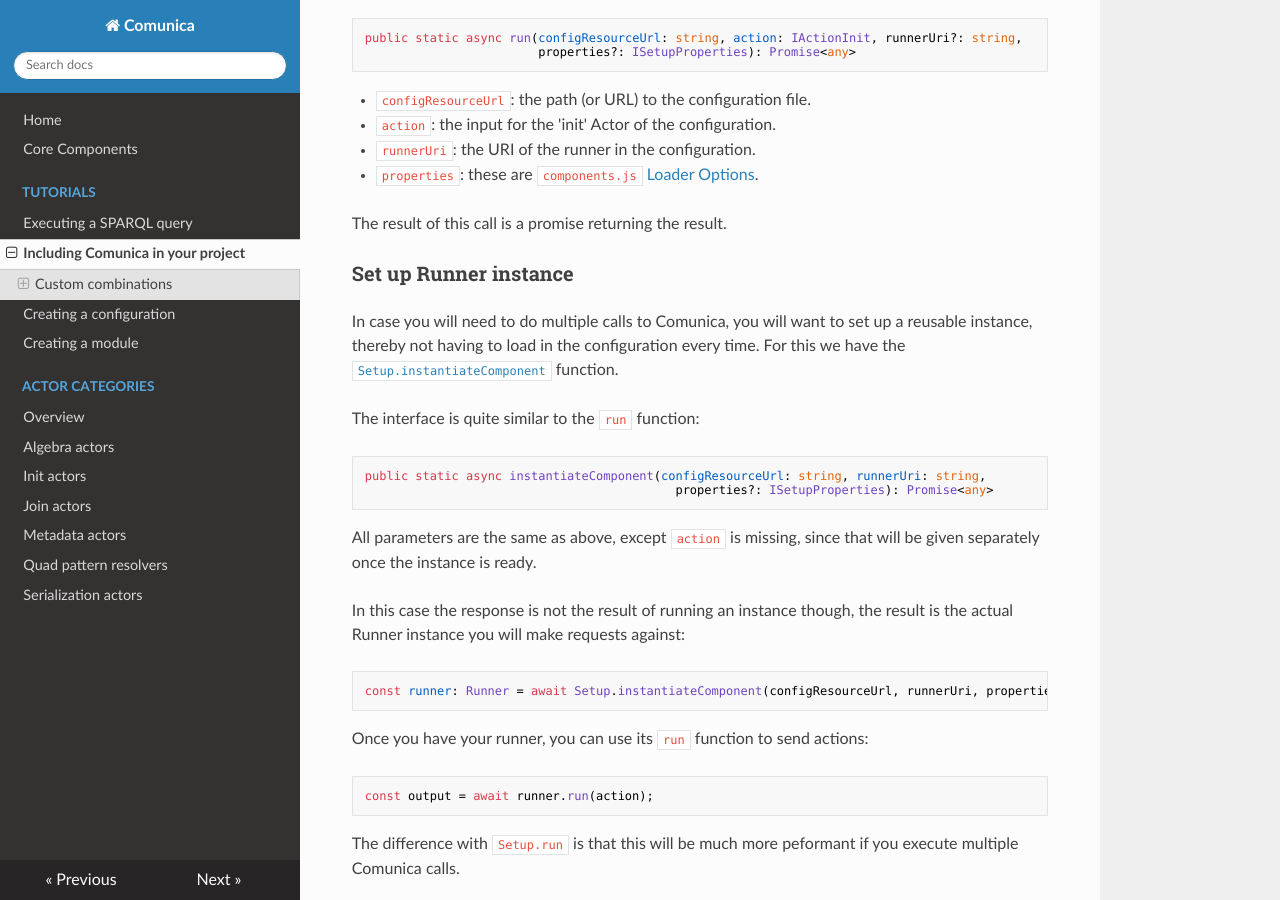
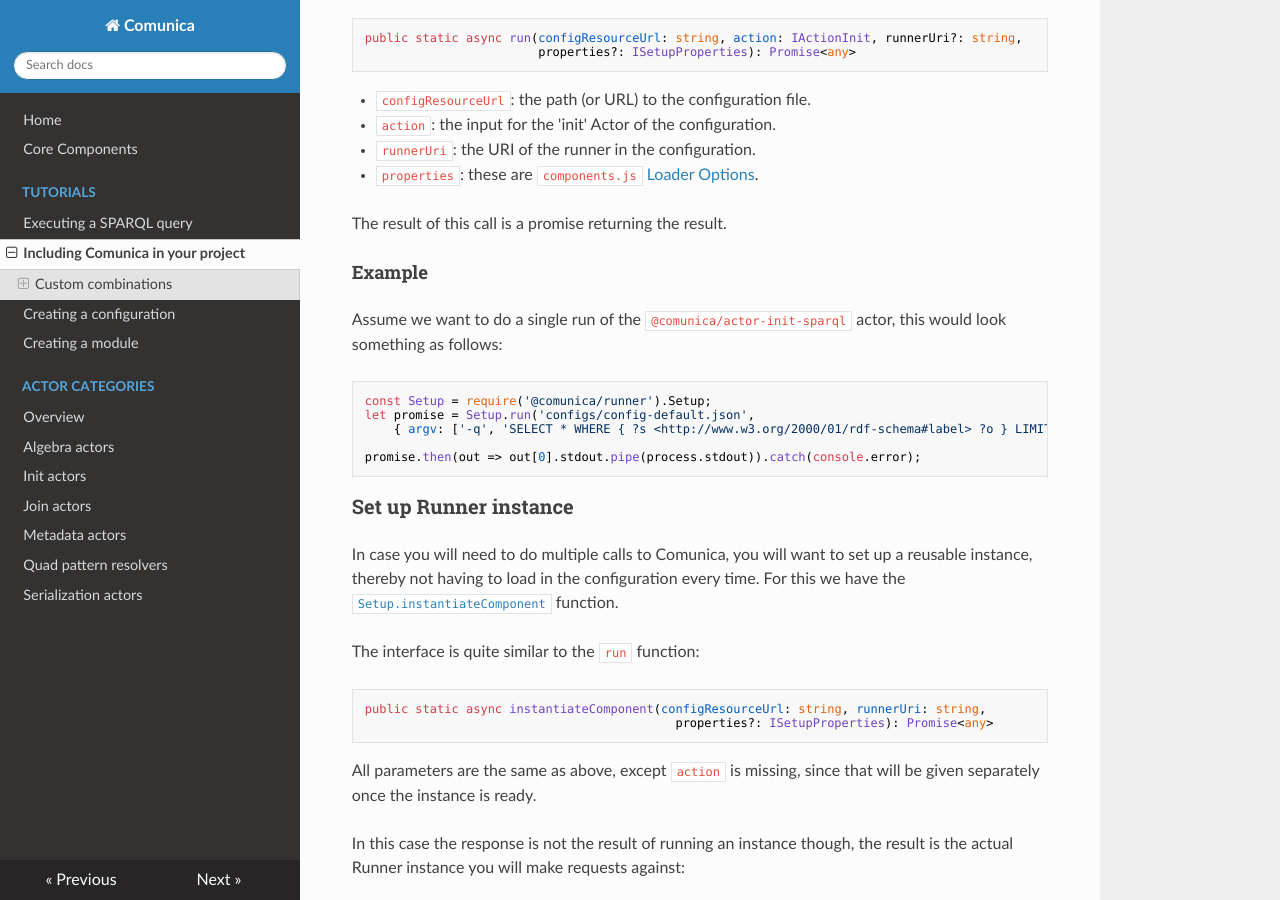
Before and after one commit to comunica/Documentation-Comunica, an MkDocs documentation site: the page built from docs/tutorials/including-comunica.md, in a window 1280 px wide and 900 px high, scrolled down 1230 px. Built offline with MkDocs 1.6.1, drawn with Linux system fonts in a browser that asks for light colours; nearby versions of some CDN libraries; old or Windows-style settings are respelled for this version of MkDocs.

Commit message:
Added example on how to include comunica

````diff
--- a/docs/tutorials/including-comunica.md
+++ b/docs/tutorials/including-comunica.md
@@ -67,6 +67,17 @@ public static async run(configResourceUrl: string, action: IActionInit, runnerUr
 
 The result of this call is a promise returning the result.
 
+#### Example
+Assume we want to do a single run of the `@comunica/actor-init-sparql` actor, this would look something as follows:
+
+```typescript
+const Setup = require('@comunica/runner').Setup;
+let promise = Setup.run('configs/config-default.json',
+    { argv: ['-q', 'SELECT * WHERE { ?s <http://www.w3.org/2000/01/rdf-schema#label> ?o } LIMIT 100'] });
+
+promise.then(out => out[0].stdout.pipe(process.stdout)).catch(console.error);
+```
+
 ### Set up Runner instance
 
 In case you will need to do multiple calls to Comunica,
````
